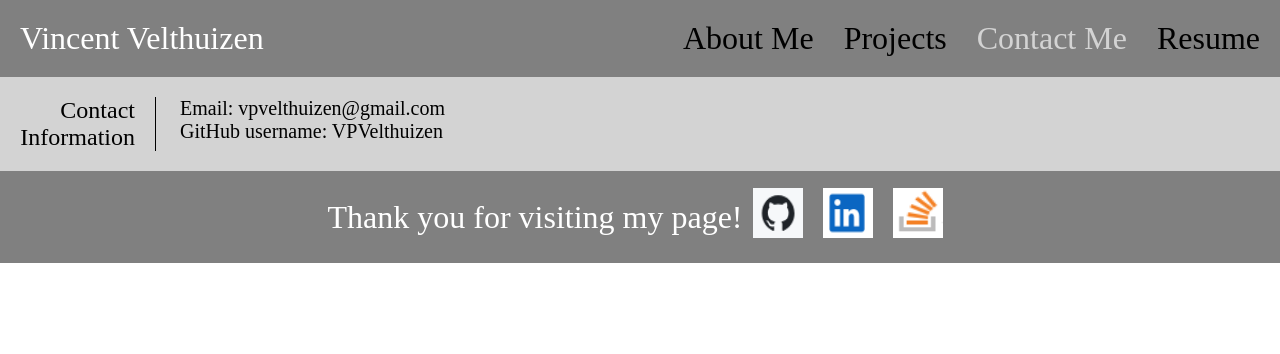
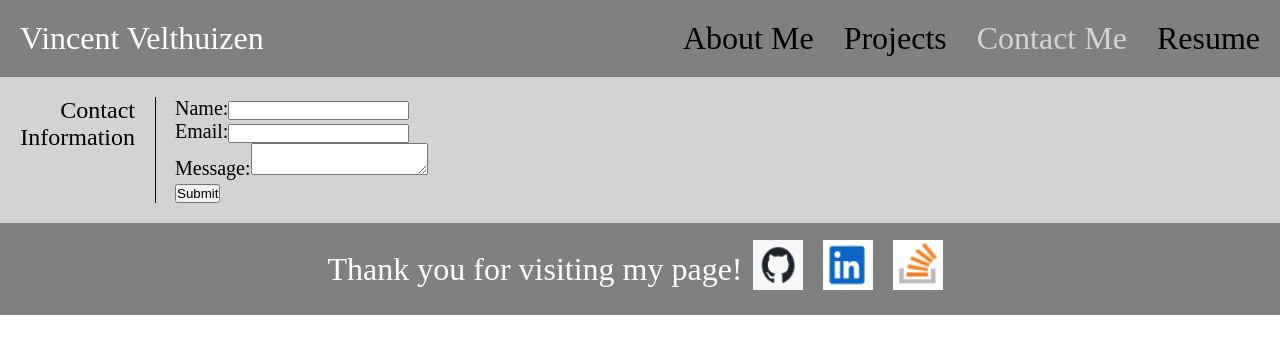
Before and after one commit to VPVelthuizen/VPVelthuizen-Portfolio, a React (Vite) app: page /contact in a window 1280 px wide. Shown: the top 354 px of the page. Built offline with nearby package versions, Linux system fonts and the light colour scheme.

Commit message:
corrected the contact me page

```diff
--- a/src/App.jsx
+++ b/src/App.jsx
@@ -3,7 +3,7 @@ import './App.css'
 import ReactDOM from "react-dom/client";
 import { BrowserRouter, Routes, Route } from "react-router-dom";
 import About from './pages/about';
-import Contact from './pages/contact';
+import Contact from './pages/contact/contact';
 import Projects from './pages/projects/projects';
 import Resume from './pages/resume/resume';
 
--- a/src/pages/contact.jsx
+++ /dev/null
@@ -1,23 +0,0 @@
-import React from 'react';
-import { Outlet, Link } from "react-router-dom";
-import Header from "../components/header";
-import Footer from "../components/footer";
-
-const Contact = () => {
-    return (
-        <>
-            <Header />
-            <section id="ContactInformation" className="bodysection">
-                <span className="bodytitle">Contact Information</span>
-                {/* This section contains my contact information */}
-                <ul className="content">
-                    <li>Email: vpvelthuizen@gmail.com</li>
-                    <li>GitHub username: VPVelthuizen</li>
-                </ul>
-            </section>
-            <Footer />
-        </>
-    );
-};
-
-export default Contact;
--- /dev/null
+++ b/src/pages/contact/contact.css
@@ -0,0 +1,3 @@
+.bodytitle {
+    margin-right: 20px;
+}
--- /dev/null
+++ b/src/pages/contact/contact.jsx
@@ -0,0 +1,66 @@
+import React, { useState } from 'react';
+import { Outlet, Link } from "react-router-dom";
+import Header from "../../components/header";
+import Footer from "../../components/footer";
+import "./contact.css";
+
+const Contact = () => {
+    const [name, setName] = useState("");
+    const [email, setEmail] = useState("");
+    const [message, setMessage] = useState("");
+    const [error, setError] = useState("");
+
+    const handleSubmit = (e) => {
+        e.preventDefault();
+        if (!name || !email || !message) {
+            setError("Please fill in all fields");
+        } else {
+            // Handle form submission logic here
+            setError("");
+            alert("Form submitted successfully!");
+        }
+    };
+
+    return (
+        <>
+            <Header />
+            <section id="ContactInformation" className="bodysection">
+                <span className="bodytitle">Contact Information</span>
+                {/* This section contains my contact information */}
+                <form onSubmit={handleSubmit}>
+                    <div>
+                        <label htmlFor="name">Name:</label>
+                        <input
+                            type="text"
+                            id="name"
+                            value={name}
+                            onChange={(e) => setName(e.target.value)}
+                        />
+                    </div>
+                    <div>
+                        <label htmlFor="email">Email:</label>
+                        <input
+                            type="email"
+                            id="email"
+                            value={email}
+                            onChange={(e) => setEmail(e.target.value)}
+                        />
+                    </div>
+                    <div>
+                        <label htmlFor="message">Message:</label>
+                        <textarea
+                            id="message"
+                            value={message}
+                            onChange={(e) => setMessage(e.target.value)}
+                        ></textarea>
+                    </div>
+                    {error && <p>{error}</p>}
+                    <button type="submit">Submit</button>
+                </form>
+            </section>
+            <Footer />
+        </>
+    );
+};
+
+export default Contact;
```
